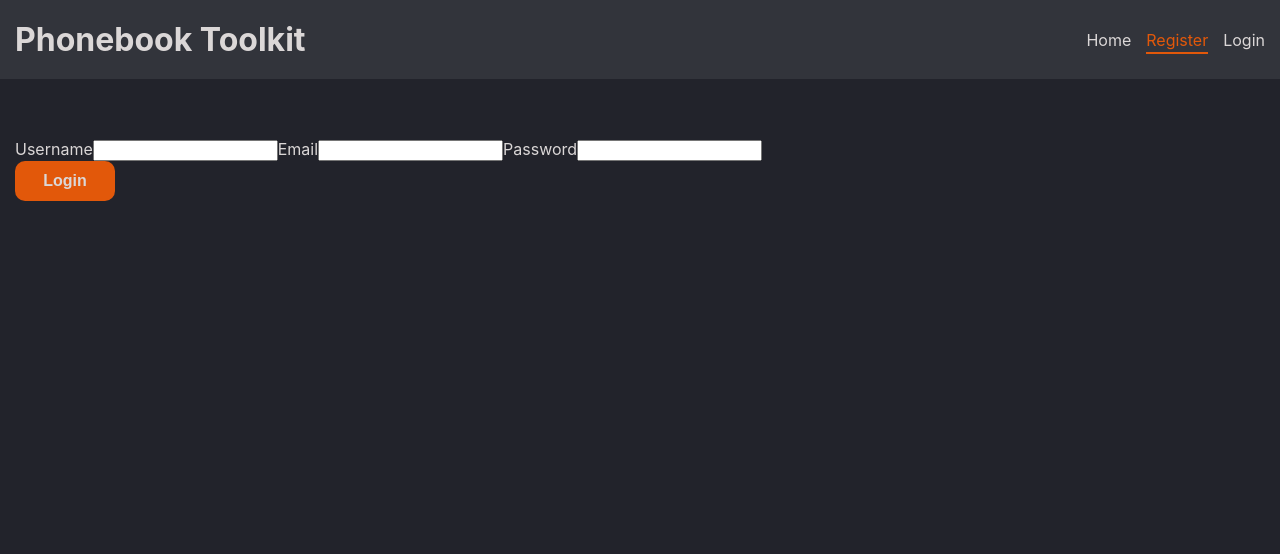
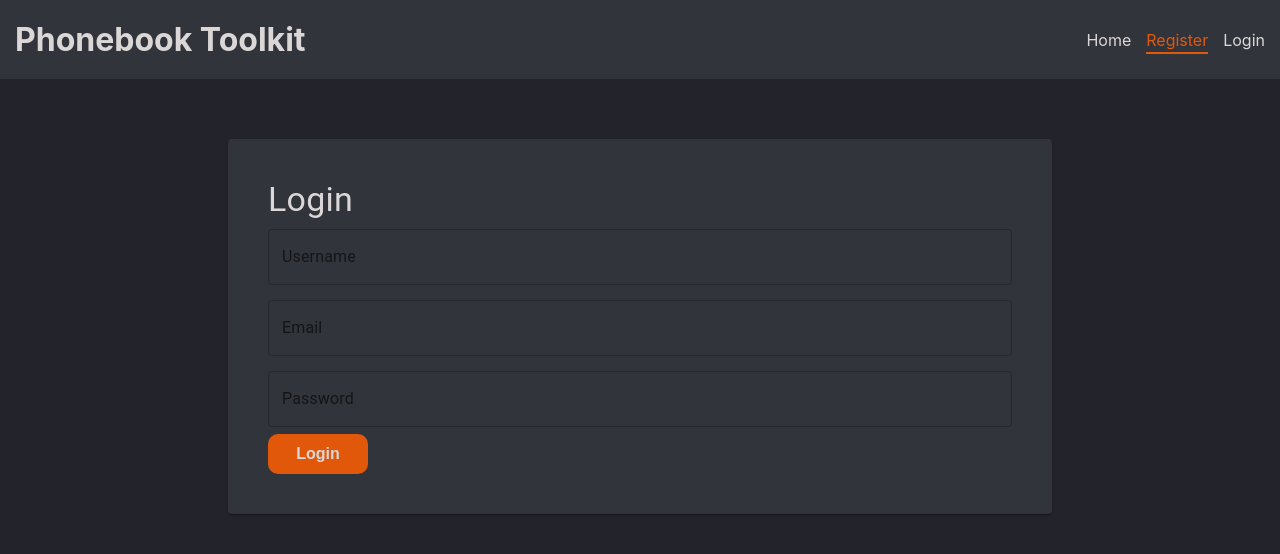
Before and after one commit to Vladislav-UZH/goit-react-hw-08-phonebook, a React (Create React App) app: page /goit-react-hw-08-phonebook/reg in a window 1280 px wide. Shown: the top 554 px of the page. Built offline with nearby package versions, Linux system fonts and the light colour scheme.

Commit message:
add mui form and some styles

```diff
--- a/src/components/App/App.jsx
+++ b/src/components/App/App.jsx
@@ -26,7 +26,6 @@ export const App = () => {
   useEffect(() => {
     dispatch(refreshUser());
   }, [dispatch]);
-  console.log(isRefreshing);
   return isRefreshing ? (
     <b>Refreshing...</b> // toast.loading('Refreshing...')
   ) : (
--- a/src/components/Button/Button.styled.js
+++ b/src/components/Button/Button.styled.js
@@ -17,11 +17,14 @@ const defaultStyles = `
   transition: background-color ${animationFunc}, outline ${animationFunc},
     color ${animationFunc};
 
-  :hover,
-  :focus {
+  &:hover {
     outline: 1px solid #e2580a;
     background-color: transparent;
     color: #e2580a;
+  }
+  &:active{
+    background-color:#e2580a ;
+    color: inherit;
   }
 `;
 const StyledButton = styled.button`
--- a/src/components/ContactsForm/ContactsForm.jsx
+++ b/src/components/ContactsForm/ContactsForm.jsx
@@ -79,9 +79,7 @@ const ContactsForm = () => {
 
           <ErrorNotify name="number" component="div" />
         </div>
-        <Button variant="submit" type="submit">
-          Add
-        </Button>
+        <Button variant="submit" title="Add" type="submit" />
       </Container>
     </Formik>
   );
--- a/src/components/ContactsItem/ContactsItem.jsx
+++ b/src/components/ContactsItem/ContactsItem.jsx
@@ -10,9 +10,12 @@ const ContactsItem = ({ name, number, deleteContact }) => {
         <Number> {number}</Number>
       </Container>
 
-      <Button variant="delete" type="button" onClick={deleteContact}>
-        Delete
-      </Button>
+      <Button
+        variant="delete"
+        title="Delete"
+        type="button"
+        onClick={deleteContact}
+      />
     </Item>
   );
 };
--- a/src/components/LoginForm/LoginForm.jsx
+++ b/src/components/LoginForm/LoginForm.jsx
@@ -1,8 +1,9 @@
 import { toast } from 'react-hot-toast';
 import { Button } from 'components/Button/Button';
-import { Formik, Form, Field } from 'formik';
+import { Formik, Form, Field, ErrorMessage } from 'formik';
 import { useDispatch } from 'react-redux';
 import { login } from 'redux/auth/operations';
+import { Grid, TextField, Paper, Box, Typography } from '@mui/material';
 
 export const LoginForm = () => {
   const dispatch = useDispatch();
@@ -18,18 +19,43 @@ export const LoginForm = () => {
     resetForm();
   };
   return (
-    <Formik initialValues={initualValues} onSubmit={handleSubmit}>
-      <Form>
-        <label>
-          Email
-          <Field name="email" type="email" />
-        </label>
-        <label>
-          Password
-          <Field name="password" type="password" />
-        </label>
-        <Button type="submit" title="Login" />
-      </Form>
-    </Formik>
+    <Grid container sx={{ justifyContent: 'center' }}>
+      <Paper>
+        <Box p={5}>
+          <Typography variant="h4">Login</Typography>
+          <Formik initialValues={initualValues} onSubmit={handleSubmit}>
+            {props => {
+              return (
+                <Form>
+                  <Field
+                    as={TextField}
+                    label="Email"
+                    helperText={<ErrorMessage name="email" />}
+                    margin="dense"
+                    fullWidth
+                    name="email"
+                    type="email"
+                    error={props.errors.email && props.touched.email}
+                  />
+
+                  <Field
+                    as={TextField}
+                    label="Password"
+                    helperText={<ErrorMessage name="password" />}
+                    margin="dense"
+                    fullWidth
+                    name="password"
+                    type="password"
+                    error={props.errors.password && props.touched.password}
+                  />
+
+                  <Button variant="default" type="submit" title="Login" />
+                </Form>
+              );
+            }}
+          </Formik>
+        </Box>
+      </Paper>
+    </Grid>
   );
 };
--- a/src/components/RegisterForm/RegisterForm.jsx
+++ b/src/components/RegisterForm/RegisterForm.jsx
@@ -1,8 +1,9 @@
 import { toast } from 'react-hot-toast';
 import { Button } from 'components/Button/Button';
-import { Formik, Form, Field } from 'formik';
 import { useDispatch } from 'react-redux';
 import { register } from 'redux/auth/operations';
+import { Formik, Form, Field, ErrorMessage } from 'formik';
+import { Grid, TextField, Paper, Box, Typography } from '@mui/material';
 
 export const RegisterForm = () => {
   const dispatch = useDispatch();
@@ -18,23 +19,55 @@ export const RegisterForm = () => {
     dispatch(register({ name, email, password }));
     // resetForm();
   };
+
   return (
-    <Formik initialValues={initualValues} onSubmit={handleSubmit}>
-      <Form>
-        <label>
-          Username
-          <Field name="name" type="text" />
-        </label>
-        <label>
-          Email
-          <Field name="email" type="email" />
-        </label>
-        <label>
-          Password
-          <Field name="password" type="password" />
-        </label>
-        <Button type="submit" title="Login" />
-      </Form>
-    </Formik>
+    <Grid container sx={{ justifyContent: 'center' }}>
+      <Paper>
+        <Box p={5}>
+          <Typography variant="h4">Login</Typography>
+          <Formik initialValues={initualValues} onSubmit={handleSubmit}>
+            {props => {
+              return (
+                <Form>
+                  <Field
+                    as={TextField}
+                    label="Username"
+                    helperText={<ErrorMessage name="name" />}
+                    margin="dense"
+                    fullWidth
+                    name="name"
+                    type="text"
+                    error={props.errors.email && props.touched.email}
+                  />
+                  <Field
+                    as={TextField}
+                    label="Email"
+                    helperText={<ErrorMessage name="email" />}
+                    margin="dense"
+                    fullWidth
+                    name="email"
+                    type="email"
+                    error={props.errors.email && props.touched.email}
+                  />
+
+                  <Field
+                    as={TextField}
+                    label="Password"
+                    helperText={<ErrorMessage name="password" />}
+                    margin="dense"
+                    fullWidth
+                    name="password"
+                    type="password"
+                    error={props.errors.password && props.touched.password}
+                  />
+
+                  <Button variant="default" type="submit" title="Login" />
+                </Form>
+              );
+            }}
+          </Formik>
+        </Box>
+      </Paper>
+    </Grid>
   );
 };
--- a/src/components/UserMenu/UserMenu.jsx
+++ b/src/components/UserMenu/UserMenu.jsx
@@ -17,9 +17,12 @@ export const UserMenu = () => {
           Hello👋, <Username>{user.name}</Username>
         </p>
       </Greetings>
-      <Button variant="default" type="button" onClick={handleClick}>
-        Logout
-      </Button>
+      <Button
+        variant="default"
+        type="button"
+        title="Logout"
+        onClick={handleClick}
+      />
     </Nav>
   );
 };
--- a/src/index.js
+++ b/src/index.js
@@ -6,13 +6,17 @@ import './index.css';
 import { Provider } from 'react-redux';
 import { persistor, store } from 'redux/store';
 import { PersistGate } from 'redux-persist/integration/react';
+import { ThemeProvider } from '@mui/material/styles';
+import { theme } from 'theme/theme';
 
 ReactDOM.createRoot(document.getElementById('root')).render(
   <React.StrictMode>
     <Provider store={store}>
       <PersistGate loading={<div>LOADING!!!!!</div>} persistor={persistor}>
         <BrowserRouter basename="/goit-react-hw-08-phonebook">
-          <App />
+          <ThemeProvider theme={theme}>
+            <App />
+          </ThemeProvider>
         </BrowserRouter>
       </PersistGate>
     </Provider>
--- a/src/redux/auth/operations.js
+++ b/src/redux/auth/operations.js
@@ -71,10 +71,8 @@ export const refreshUser = createAsyncThunk(
   'auth/refresh',
   async (_, thunkAPI) => {
     const state = thunkAPI.getState();
-    console.log('state', state);
     const persistedToken = state.auth.token;
 
-    console.log(!persistedToken);
     if (!persistedToken) {
       return thunkAPI.rejectWithValue('Unable to fetch user');
     }
--- a/src/redux/contacts/selectors.js
+++ b/src/redux/contacts/selectors.js
@@ -7,7 +7,6 @@ const selectFilteredContacts = createSelector(
   [selectContacts, selectFilter],
   (contacts, filterValue) => {
     const normalizedFilter = filterValue.toLowerCase();
-    console.log('items', contacts);
     return contacts.filter(({ name }) =>
       name.toLowerCase().includes(normalizedFilter)
     );
--- /dev/null
+++ b/src/theme/theme.js
@@ -0,0 +1,20 @@
+import { createTheme } from '@mui/material/styles';
+export const theme = createTheme({
+  palette: {
+    primary: {
+      main: '#e2580a',
+      dark: '#fff',
+      contrastText: '#dbd7d7',
+    },
+    // secondary: {
+    //   main: '#fff',
+    // },
+    text: {
+      primary: '#dbd7d7',
+    },
+    background: {
+      paper: '#32343b',
+    },
+  },
+  components: {},
+});
```
